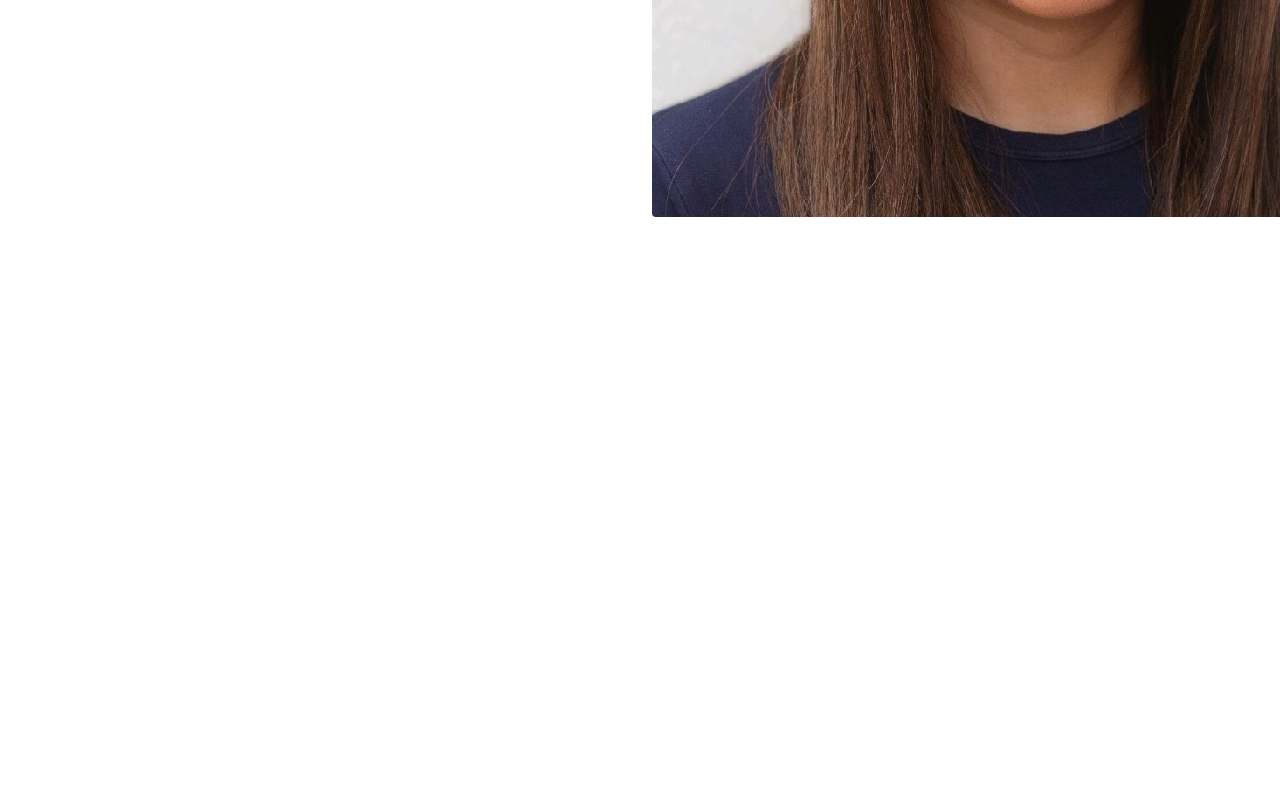
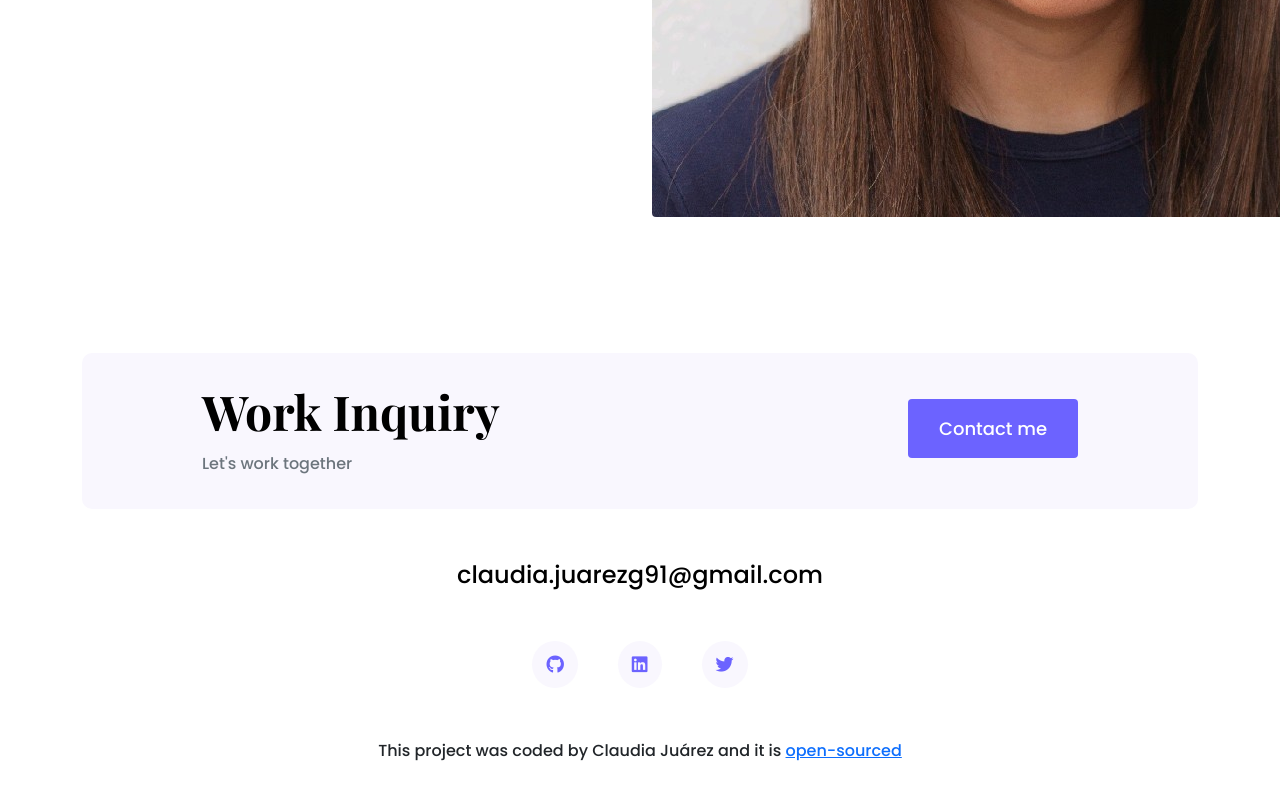
Before and after one commit to Claudiajg91/hwweek3_lesson7, a website: page about.html in a window 1280 px wide. Shown: the part 725-1525 px from the top of the page. Before the commit the page ends 1018 px from the top, so only its background shows below. Drawn offline with nearby package versions, Linux system fonts and the light colour scheme.

Commit message:
SEO updated

```diff
--- a/about.html
+++ b/about.html
@@ -4,7 +4,8 @@
     <meta charset="UTF-8" />
     <meta http-equiv="X-UA-Compatible" content="IE=edge" />
     <meta name="viewport" content="width=device-width, initial-scale=1.0" />
-    <title>SheCodes Portfolio</title>
+    <meta name="description" content="About Claudia Juárez"/>
+    <title>About Claudia Juárez</title>
 
     <link
       href="https://cdn.jsdelivr.net/npm/bootstrap@5.0.0-beta2/dist/css/bootstrap.min.css"
@@ -64,7 +65,7 @@
   everything is well explained, homework and deadlines are good for
   keep focus
 </p>
-<a href="" class="btn btn-branding">Check out my projects</a>
+<a href="/work.html" class="btn btn-branding">Check out my projects</a>
 </div>
 </div>
 <div class="col-lg-6">
@@ -73,5 +74,37 @@ alt="img-fluid"/>
 </div>
 </div>
 </div>
+<footer class="container">
+  <div class="contact-box d-flex justify-content-between mb-5 d-none d-md-flex">
+    <div>
+    <h3>Work Inquiry</h3>
+    <p class="text-muted">Let's work together</p>
+  </div>
+  <div>
+    <a href="/contact.html" class="btn btn-branding mt-3" title="Contact Claudia">Contact me</a>
+  </div>
+  </div>
+  <div class="d-flex justify-content-center mb-5">
+  <a href="mailto:claudia.juarezg91@gmail.com" class="email-link" title="Email me">claudia.juarezg91@gmail.com
+  </a>
+</div>
+  <div class="social-links d-flex justify-content-center">
+<a href="https://github.com/Claudiajg91" target="_blank" title="My Github">
+  <i class="fab fa-github"></i>
+</a>
+<a href="https://linkedin.com/in/claudiajuarez91" target="_blank" title="Linkedin profile">
+  <i class="fab fa-linkedin"></i>
+</a>
+<a href="https://twitter.com/claudiajg91" target="_blank" title="Twitter profile">
+  <i class="fab fa-twitter"></i>
+</a>
+</div>
+<p class="text-center mt-5">
+  This project was coded by Claudia Juárez and it is
+  <a href="https://github.com/Claudiajg91/hwweek3_lesson7" target="_blank">
+  open-sourced
+</a>
+</p>
+</footer>
   </body>
   </html>
```
Also changed, not shown: contact.html (+34 -1 lines), index.html (+7 -4 lines), work.html (+38 -5 lines).
